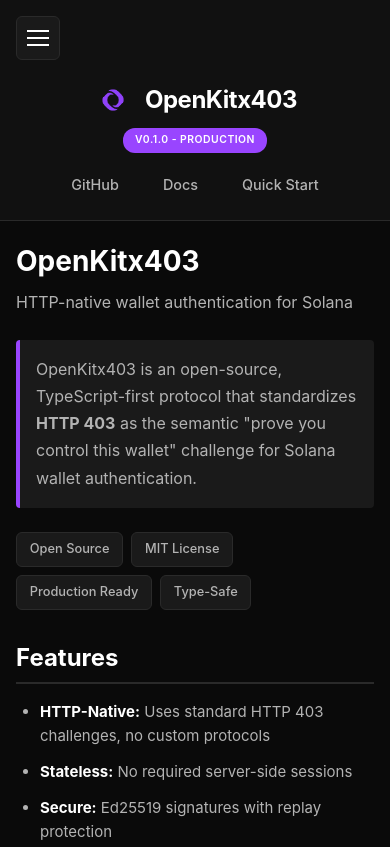
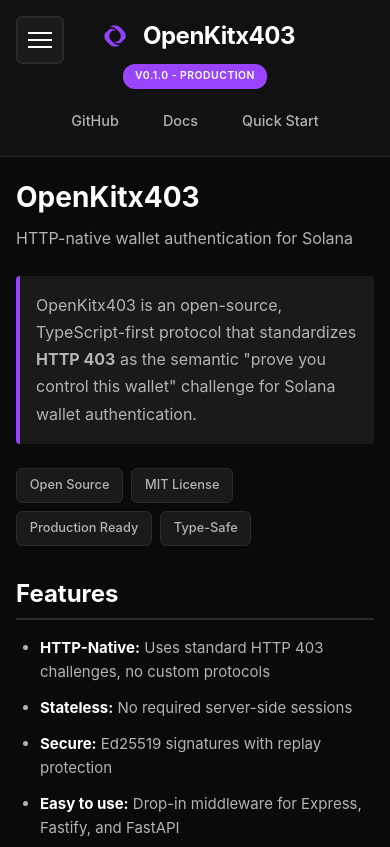
Before and after one commit to openkitx403/openkitx403-docs, a plain HTML site: page index.html in a window 390 px wide. Shown: the top 847 px of the page. Drawn offline with Linux system fonts and the light colour scheme.

Commit message:
Update styles.css

```diff
--- a/css/styles.css
+++ b/css/styles.css
@@ -73,17 +73,17 @@ body {
     padding: 0 var(--spacing-md);
 }
 
-/* Mobile Menu Toggle */
+/* Mobile Menu Toggle - FIXED: z-index 1300 (above header), better visibility */
 .mobile-menu-toggle {
     position: fixed;
     top: 1rem;
     left: 1rem;
     z-index: 1300;
     background: var(--bg-tertiary);
-    border: 1px solid var(--border-color);
+    border: 2px solid var(--border-color);
     border-radius: 6px;
-    width: 44px;
-    height: 44px;
+    width: 48px;
+    height: 48px;
     display: flex;
     flex-direction: column;
     align-items: center;
@@ -95,7 +95,7 @@ body {
 
 .mobile-menu-toggle span {
     display: block;
-    width: 22px;
+    width: 24px;
     height: 2px;
     background: var(--text-primary);
     transition: all 0.3s;
@@ -151,18 +151,18 @@ body {
     flex-direction: column;
     gap: var(--spacing-sm);
     align-items: center;
-    padding-top: 3rem;
+    padding-top: 0;
 }
 
 .logo {
     text-align: center;
-    margin-top: var(--spacing-md);
+    margin-top: 0;
 }
 
 .logo-wrapper {
     display: flex;
     align-items: center;
-    gap: 0.75rem;
+    gap: 0.5rem;
     justify-content: center;
 }
 
@@ -230,7 +230,7 @@ body {
     height: 100vh;
     background: var(--bg-secondary);
     border-right: 1px solid var(--border-color);
-    z-index: 1000;
+    z-index: 1100;
     overflow-y: auto;
     transition: left 0.3s ease;
     padding-top: 4rem;
```
